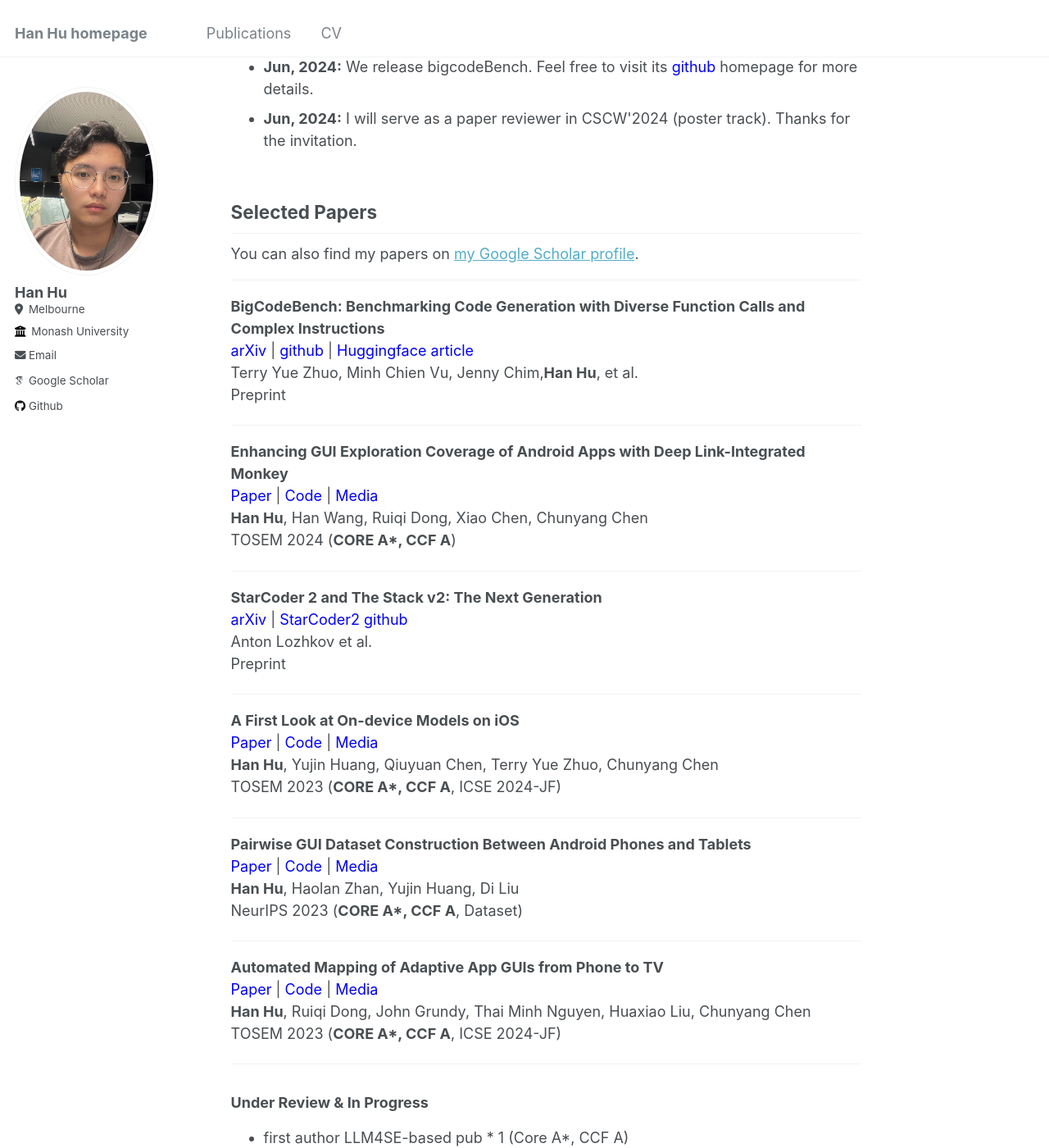
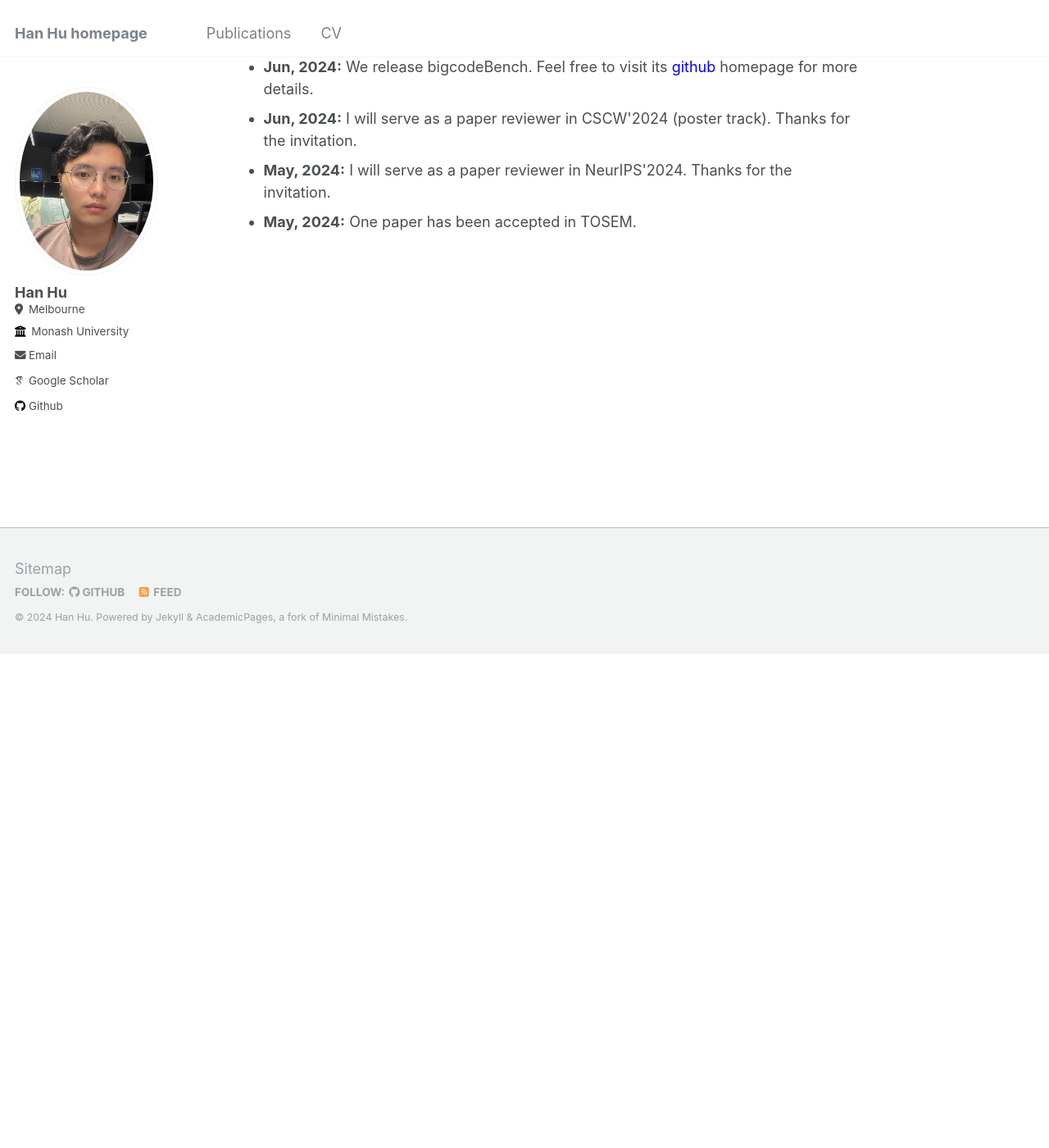
Before and after one commit to huhanGitHub/huhanGitHub.github.io, a Jekyll site: the page built from _pages/about.md, in a window 1280 px wide and 1400 px high, scrolled down 1241 px. Shown: the whole window at 82% size. Built offline with Jekyll 4.4.1, drawn with Linux system fonts in a browser that asks for light colours; some web fonts are replaced; after the commit the page ends 2040 px from its top, so only the background shows below that; some of the changed text lies outside the part shown.

Commit message:
Update about.md

```diff
--- a/_pages/about.md
+++ b/_pages/about.md
@@ -36,7 +36,7 @@ If there is an opening in your team that aligns with my skills, please feel free
 
 ## Latest News
 
-<div style="height: 150px; overflow-y: scroll;">
+<div style="height: 350px; overflow-y: scroll;">
   <ul>
     <li><b>Jun, 2024:</b> We release bigcodeBench. Feel free to visit its <a href="https://github.com/bigcode-project/bigcodebench" style="text-decoration: none; color: blue;">github</a> homepage for more details.</li>
     <li><b>Jun, 2024:</b> I will serve as a paper reviewer in CSCW'2024 (poster track). Thanks for the invitation.</li>
@@ -44,70 +44,3 @@ If there is an opening in your team that aligns with my skills, please feel free
     <li><b>May, 2024:</b> One paper has been accepted in TOSEM.</li>
   </ul>
 </div>
-
-
-
-##  Selected Papers
-
-{% if site.author.googlescholar %}
-  <div class="wordwrap">You can also find my papers on <a href="{{site.author.googlescholar}}">my Google Scholar profile</a>.</div>
-{% endif %}
-
----
-
-**BigCodeBench: Benchmarking Code Generation with Diverse Function Calls and Complex Instructions**<br>
-<a href="https://arxiv.org/abs/2406.15877" style="text-decoration: none; color: blue;">arXiv</a> |
-<a href="https://github.com/bigcode-project/bigcodebench" style="text-decoration: none; color: blue;">github</a> |
-<a href="https://huggingface.co/blog/leaderboard-bigcodebench" style="text-decoration: none; color: blue;">Huggingface article</a><br>
-Terry Yue Zhuo, Minh Chien Vu, Jenny Chim,<span style="font-weight: bold;">Han Hu</span>, et al.<br>
-Preprint
-
----
-
-**Enhancing GUI Exploration Coverage of Android Apps with Deep Link-Integrated Monkey**<br>
-<a href="https://dl.acm.org/doi/abs/10.1145/3664810" style="text-decoration: none; color: blue;">Paper</a> |
-<a href="https://github.com/huhanGitHub/guidedExplore" style="text-decoration: none; color: blue;">Code</a> |
-<a href="#" style="text-decoration: none; color: blue;">Media</a><br>
-<span style="font-weight: bold;">Han Hu</span>, Han Wang, Ruiqi Dong, Xiao Chen, Chunyang Chen<br>
-TOSEM 2024 (<strong>CORE A*, CCF A</strong>)
-
----
-
-**StarCoder 2 and The Stack v2: The Next Generation**<br>
-<a href="https://arxiv.org/abs/2402.19173" style="text-decoration: none; color: blue;">arXiv</a> |
-<a href="https://github.com/bigcode-project/starcoder2" style="text-decoration: none; color: blue;">StarCoder2 github</a> <br>
-Anton Lozhkov et al.<br>
-Preprint
-
----
-
-**A First Look at On-device Models on iOS**<br>
-<a href="https://dl.acm.org/doi/abs/10.1145/3617177" style="text-decoration: none; color: blue;">Paper</a> |
-<a href="https://github.com/huhanGitHub/iOS-App-database" style="text-decoration: none; color: blue;">Code</a> |
-<a href="#" style="text-decoration: none; color: blue;">Media</a><br>
-<span style="font-weight: bold;">Han Hu</span>, Yujin Huang, Qiuyuan Chen, Terry Yue Zhuo, Chunyang Chen<br>
-TOSEM 2023 (<strong>CORE A*, CCF A</strong>, ICSE 2024-JF)
-
----
-
-**Pairwise GUI Dataset Construction Between Android Phones and Tablets**<br>
-<a href="https://proceedings.neurips.cc/paper_files/paper/2023/file/bc4cff0b37ccab13e98b6128d89ca172-Paper-Datasets_and_Benchmarks.pdf" style="text-decoration: none; color: blue;">Paper</a> |
-<a href="https://github.com/huhanGitHub/papt" style="text-decoration: none; color: blue;">Code</a> |
-<a href="https://neurips.cc/virtual/2023/poster/73679" style="text-decoration: none; color: blue;">Media</a><br>
-<span style="font-weight: bold;">Han Hu</span>, Haolan Zhan, Yujin Huang, Di Liu<br>
-NeurIPS 2023 (<strong>CORE A*, CCF A</strong>, Dataset)
-
----
-
-**Automated Mapping of Adaptive App GUIs from Phone to TV**<br>
-<a href="https://dl.acm.org/doi/abs/10.1145/3631968" style="text-decoration: none; color: blue;">Paper</a> |
-<a href="#" style="text-decoration: none; color: blue;">Code</a> |
-<a href="#" style="text-decoration: none; color: blue;">Media</a><br>
-<span style="font-weight: bold;">Han Hu</span>, Ruiqi Dong, John Grundy, Thai Minh Nguyen, Huaxiao Liu, Chunyang Chen<br>
-TOSEM 2023 (<strong>CORE A*, CCF A</strong>, ICSE 2024-JF)
-
----
-
-### Under Review & In Progress
-- first author LLM4SE-based pub * 1 (Core A*, CCF A)
-- corresponding author pub * 2 (Core A*, CCF A)
```
